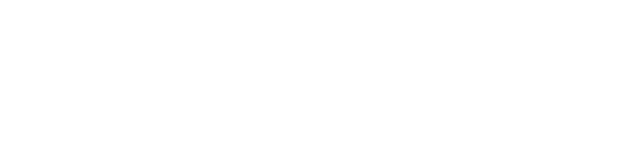
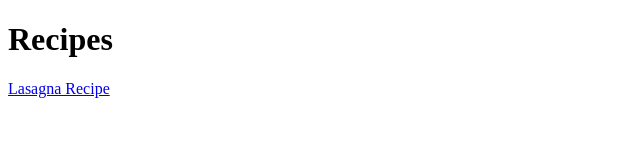
Before and after one commit to GraydonCompanies/odin-recipes, a plain HTML site: page index.html in a window 1280 px wide. Shown: the whole page, without its empty margins (0-640 px from the left). Drawn offline with Linux system fonts and the light colour scheme.

Commit message:
Sample Webpage Upload Attempt 2

```diff
--- a/index.html
+++ b/index.html
@@ -7,6 +7,7 @@
     <title>Document</title>
 </head>
 <body>
-
+    <h1>Recipes</h1>
+    <a href="recipes/lasagna.html">Lasagna Recipe</a>
 </body>
 </html>
```
